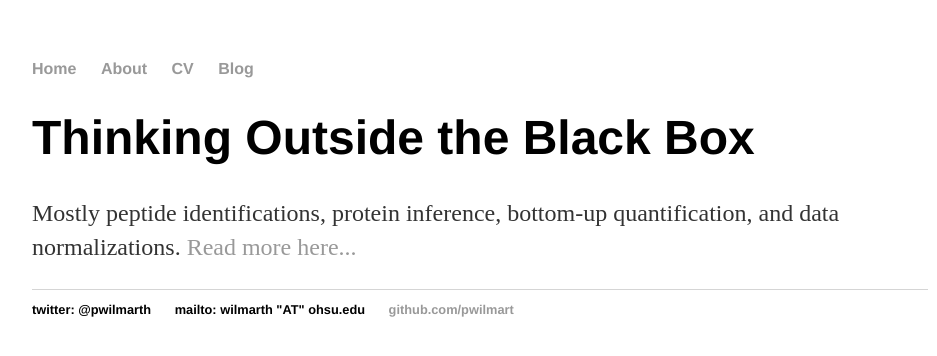
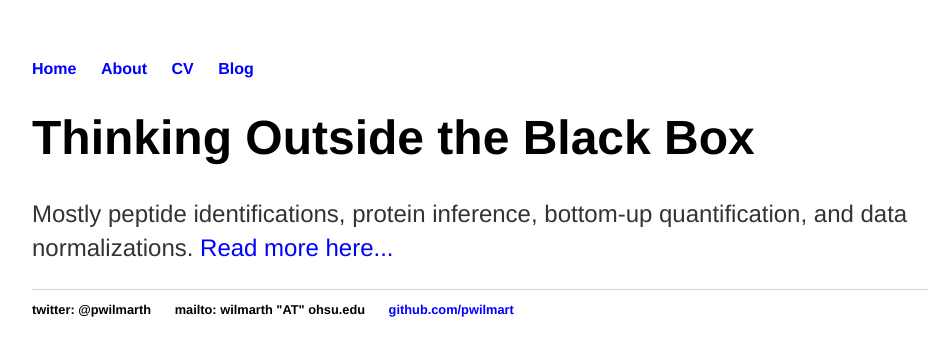
Before and after one commit to pwilmart/pwilmart.github.io, a Jekyll site: the page built from index.html, in a window 1280 px wide. Shown: the top 356 px of the page, without its empty margins (160-1097 px from the left). Built offline with Jekyll 4.4.1, drawn with Linux system fonts in a browser that asks for light colours.

Commit message:
playing with CSS

```diff
--- a/css/main.css
+++ b/css/main.css
@@ -1,4 +1,5 @@
 body {
+    font-family:'Helvetica', 'Arial', 'Sans-Serif';
     margin: 60px auto;
     width: 70%;
 }
@@ -14,7 +15,7 @@ nav ul li, footer ul li {
 }
 a {
     text-decoration: none;
-    color: #999;
+    color: #0000FF;
 }
 a:hover {
     text-decoration: underline;
```
